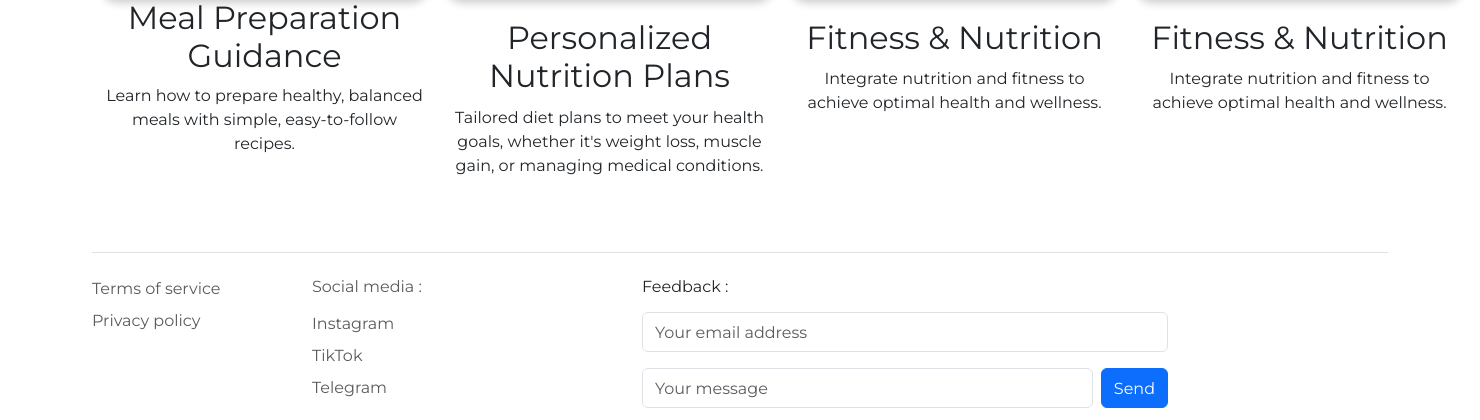
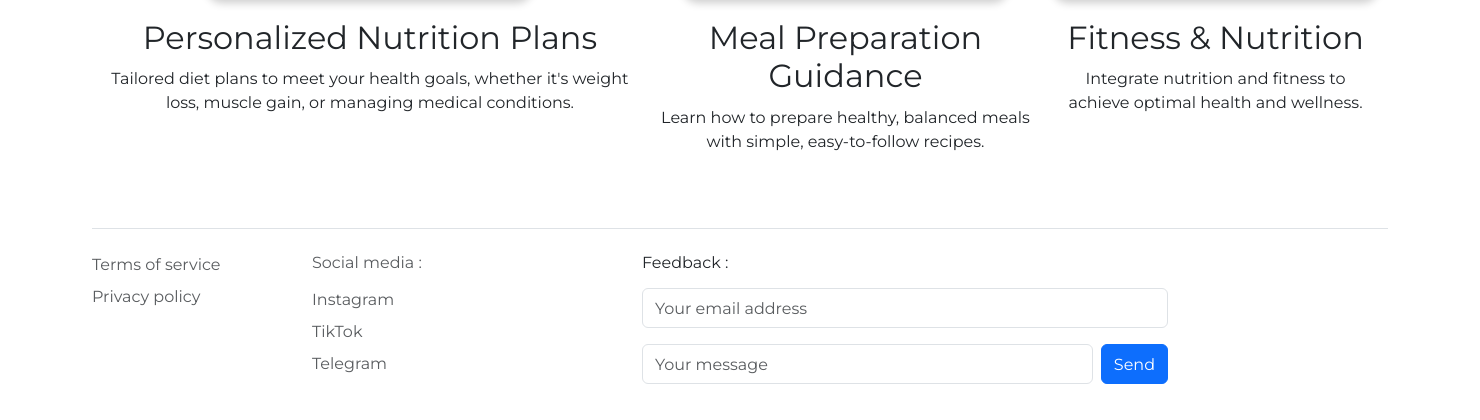
Before and after one commit to pp0lina/terraformStaticWebsite, a Python web app: template web-files/templates/index.html in a window 1480 px wide. Shown: the part 1910-2330 px from the top of the page. Run offline with Jinja, Linux system fonts and the light colour scheme; the template is opened without the code that fills it, so the values that code supplies are empty.

Commit message:
main website file

```diff
--- a/web-files/templates/index.html
+++ b/web-files/templates/index.html
@@ -155,25 +155,20 @@
 
            <section class="services" style="display: flex; justify-content: space-between;">
             <div style="text-align: center; margin: 10px;">
-              <img src="https://media.istockphoto.com/id/1162988705/nl/foto/overhead-schot-van-de-vrouw-bereidt-batch-gezonde-maaltijden-thuis-in-de-keuken.jpg?s=612x612&w=0&k=20&c=wRjLTKiay54PfhDRd_MFDD_S6CjnCgwUiMFhjYH2GaY=" alt="Meal Prep" width="325" height="185" style="border-radius: 15px; box-shadow: 0 4px 8px rgba(0, 0, 0, 0.2);">
-              <h2>Meal Preparation Guidance</h2>
-              <p>Learn how to prepare healthy, balanced meals with simple, easy-to-follow recipes.</p>
-            </div>
-            <div style="text-align: center; margin: 10px;">
-              <img src="https://images.pexels.com/photos/317155/pexels-photo-317155.jpeg?auto=compress&cs=tinysrgb&w=600"
+              <img src="https://images.pexels.com/photos/1059905/pexels-photo-1059905.jpeg?auto=compress&cs=tinysrgb&w=600.com"
                    alt="Fitness" width="325" height="185"
                    style="border-radius: 15px;
                           box-shadow: 0 4px 8px rgba(0, 0, 0, 0.2);">
-              <h2 style="margin-top: 20px;">Personalized Nutrition Plans</h2> <!-- Added margin-top -->
+              <h2 style="margin-top: 20px;">Personalized Nutrition Plans</h2>
               <p style="margin-top: 10px;">Tailored diet plans to meet your health goals, whether it's weight loss, muscle gain, or managing medical conditions.</p>
           </div>
           <div style="text-align: center; margin: 10px;">
-            <img src="https://images.pexels.com/photos/317155/pexels-photo-317155.jpeg?auto=compress&cs=tinysrgb&w=600"
+            <img src="https://media.istockphoto.com/id/1162988705/nl/foto/overhead-schot-van-de-vrouw-bereidt-batch-gezonde-maaltijden-thuis-in-de-keuken.jpg?s=612x612&w=0&k=20&c=wRjLTKiay54PfhDRd_MFDD_S6CjnCgwUiMFhjYH2GaY="
                  alt="Fitness" width="325" height="185"
                  style="border-radius: 15px;
                         box-shadow: 0 4px 8px rgba(0, 0, 0, 0.2);">
-            <h2 style="margin-top: 20px;">Fitness & Nutrition</h2> <!-- Added margin-top -->
-            <p style="margin-top: 10px;">Integrate nutrition and fitness to achieve optimal health and wellness.</p>
+            <h2 style="margin-top: 20px;">Meal Preparation Guidance</h2>
+            <p style="margin-top: 10px;">Learn how to prepare healthy, balanced meals with simple, easy-to-follow recipes.</p>
         </div>
             <div style="text-align: center; margin: 10px;">
               <img src="https://images.pexels.com/photos/317155/pexels-photo-317155.jpeg?auto=compress&cs=tinysrgb&w=600"
```
